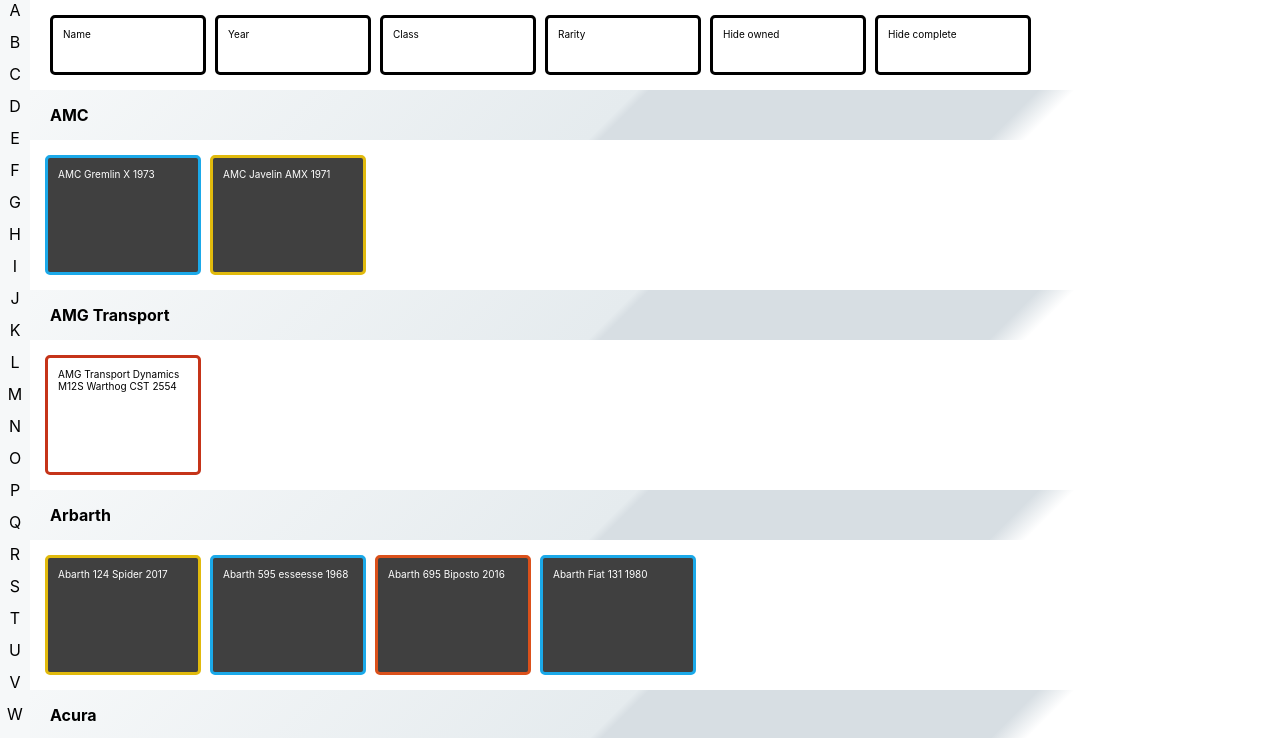
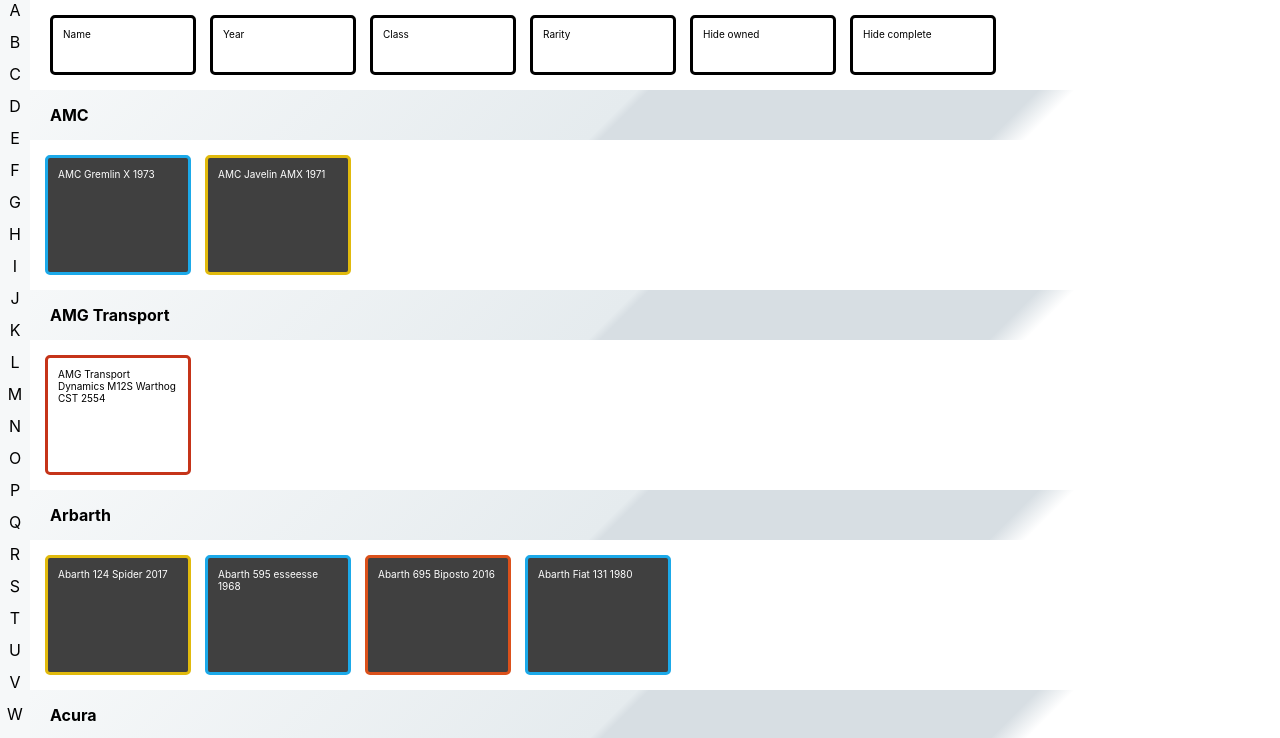
Before and after one commit to onion2k/fh4-car-tracker, a React (Create React App) app: page / in a window 1280 px wide. Shown: the top 738 px of the page. Built offline with nearby package versions, Linux system fonts and the light colour scheme.

Commit message:
Tile size decreased:

```diff
--- a/src/App.css
+++ b/src/App.css
@@ -8,7 +8,7 @@
   display: grid;
   grid-template-columns: repeat(auto-fill, 150px);
   grid-auto-rows: 60px;
-  grid-gap: 15px;
+  grid-gap: 10px;
 }
 
 .shortcuts {
--- a/src/Car.css
+++ b/src/Car.css
@@ -1,5 +1,5 @@
 .Car {
-    width: 130px;
+    width: 120px;
     border-radius: 5px;
     border: 3px solid #000000;
     padding: 10px;
--- a/src/Marque.css
+++ b/src/Marque.css
@@ -25,7 +25,7 @@
     display: grid;
     grid-template-columns: repeat(auto-fill, 150px);
     grid-auto-rows: 120px;
-    grid-gap: 15px;
+    grid-gap: 10px;
     grid-auto-flow: column;
 }
 
```
